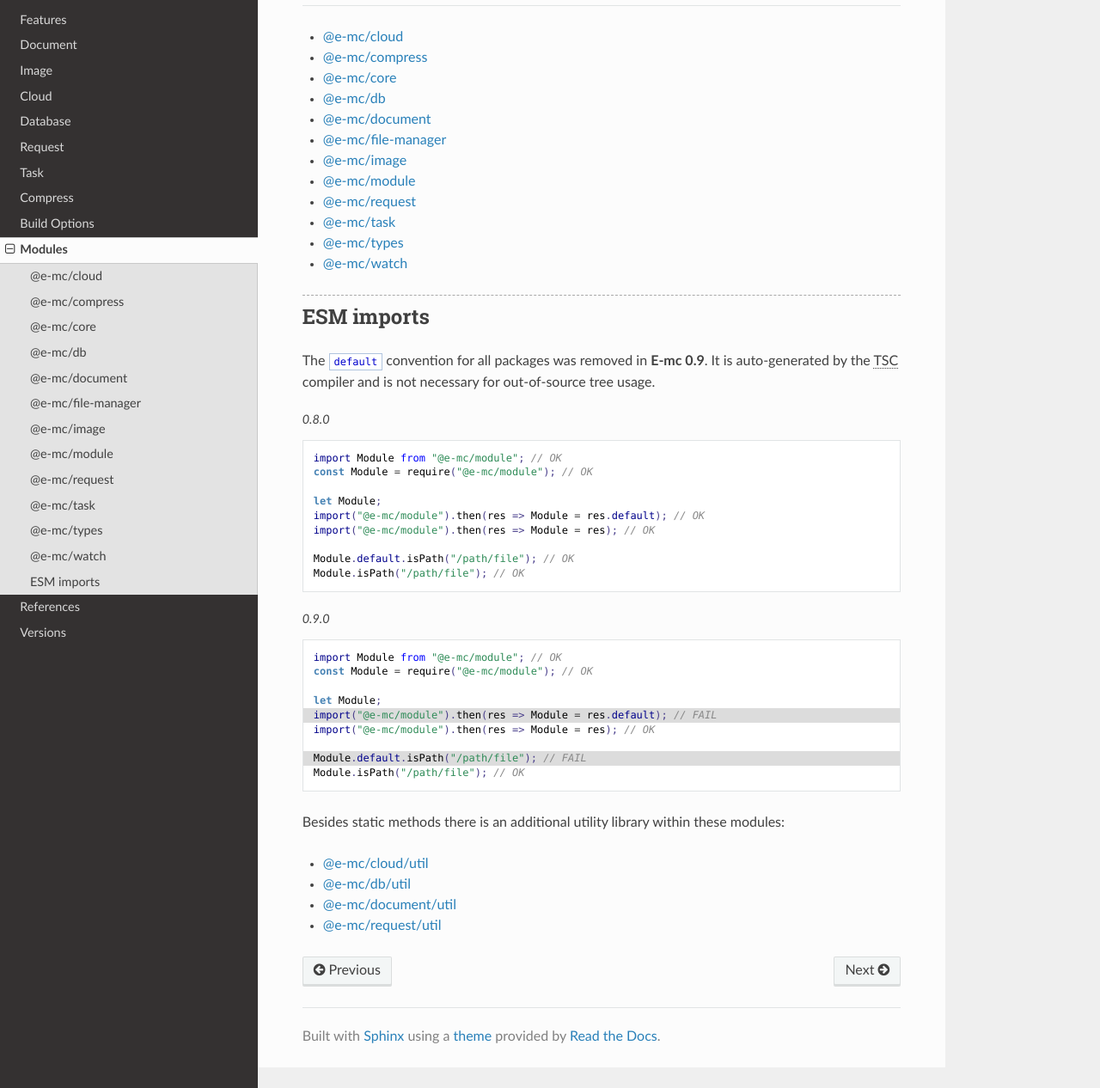
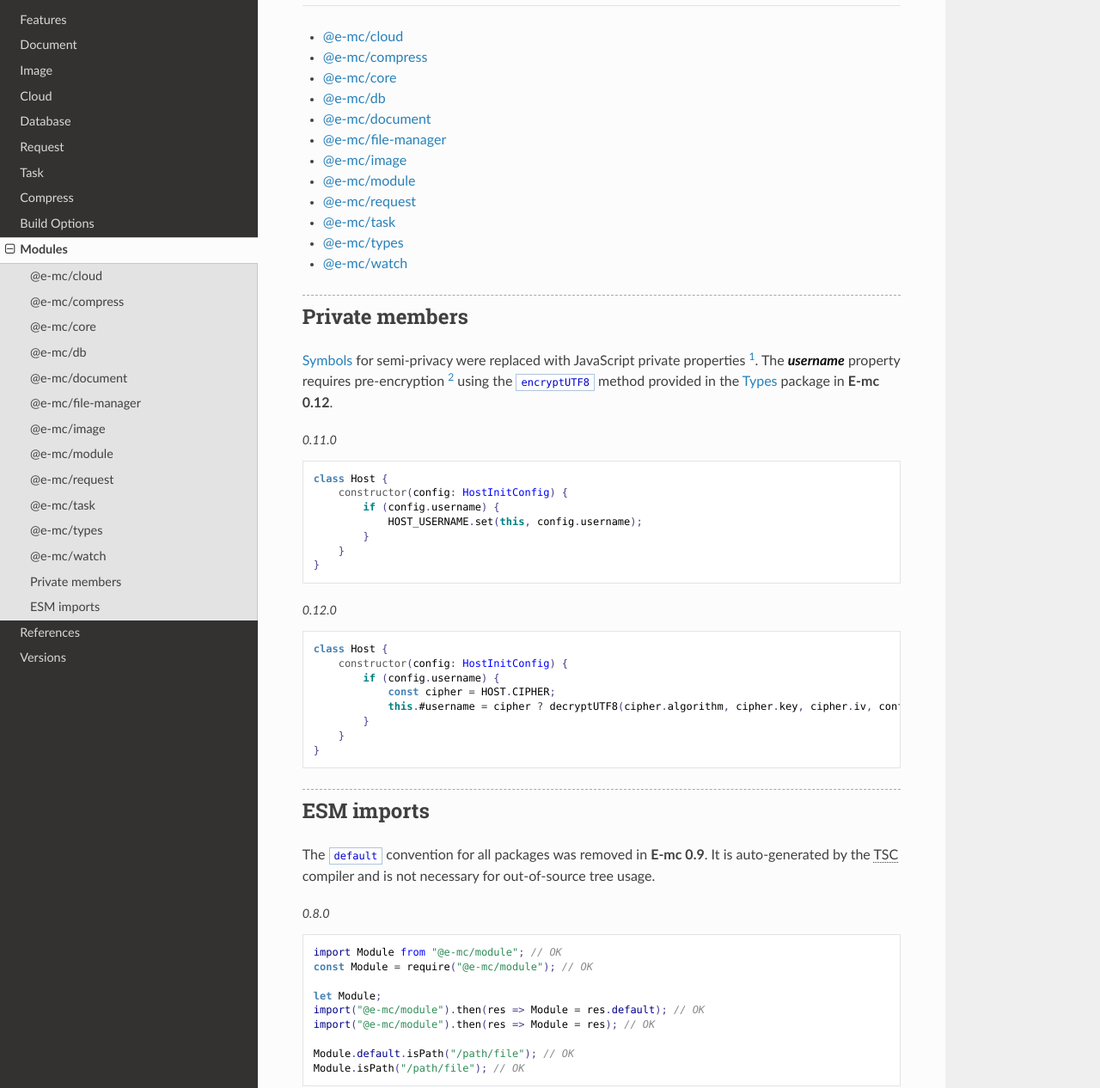
Before and after one commit to anpham6/chrome-docs, a Sphinx documentation site: the page built from source/modules/index.rst, in a window 1280 px wide and 1400 px high, cut to the strip 134-1400 px from the top of the window. Shown: the whole strip at 86% size. Built offline with Sphinx 7.4.7 and the Read the Docs theme 3.1.0, drawn with Linux system fonts in a browser that asks for light colours; some of the changed text lies outside the part shown.

Commit message:
Modules: Private members were implemented in every package.

```diff
--- a/source/_static/override.css
+++ b/source/_static/override.css
@@ -79,3 +79,8 @@
 .rst-content .admonition code.literal {
     font-size: 90%;
 }
+
+.rst-content .footnote-reference {
+    top: -0.5em;
+    font-size: 75%;
+}
--- a/source/modules/index.rst
+++ b/source/modules/index.rst
@@ -17,6 +17,36 @@ Modules
   task
   types
   watch
+
+Private members
+===============
+
+:ref:`Symbols <references-mdn-symbol>` for semi-privacy were replaced with JavaScript private properties [#]_. The :target:`username` property requires pre-encryption [#]_ using the ``encryptUTF8`` method provided in the :doc:`Types <types>` package in **E-mc 0.12**.
+
+.. highlight:: typescript
+
+.. code-block::
+  :caption: 0.11.0
+
+  class Host {
+      constructor(config: HostInitConfig) {
+          if (config.username) {
+              HOST_USERNAME.set(this, config.username);
+          }
+      }
+  }
+
+.. code-block::
+  :caption: 0.12.0
+
+  class Host {
+      constructor(config: HostInitConfig) {
+          if (config.username) {
+              const cipher = HOST.CIPHER;
+              this.#username = cipher ? decryptUTF8(cipher.algorithm, cipher.key, cipher.iv, config.username) || '' : config.username;
+          }
+      }
+  }
 
 ESM imports
 ===========
@@ -58,3 +88,6 @@ Besides static methods there is an additional utility library within these modul
 - `@e-mc/db/util <https://www.unpkg.com/@e-mc/db/util.d.ts>`_
 - `@e-mc/document/util <https://www.unpkg.com/@e-mc/document/util.d.ts>`_
 - `@e-mc/request/util <https://www.unpkg.com/@e-mc/request/util.d.ts>`_
+
+.. [#] https://developer.mozilla.org/en-US/docs/Web/JavaScript/Reference/Classes/Private_properties
+.. [#] squared-express 3.5 + sqd-serve 0.17
--- a/source/references.rst
+++ b/source/references.rst
@@ -175,6 +175,12 @@ https://github.com/microsoft/TypeScript/blob/main/src/lib/es2015.iterable.d.ts
 MDN
 ===
 
+.. _references-mdn-symbol:
+.. rst-class:: block-list
+
+https://developer.mozilla.org/en-US/docs/Web/JavaScript/Reference/Global_Objects/Symbol
+ | `Symbol <search.html?q=Symbol>`_
+
 .. _references-mdn-error:
 .. rst-class:: block-list
 
```
Also changed, not shown: source/index.rst (+6 -1 lines).
